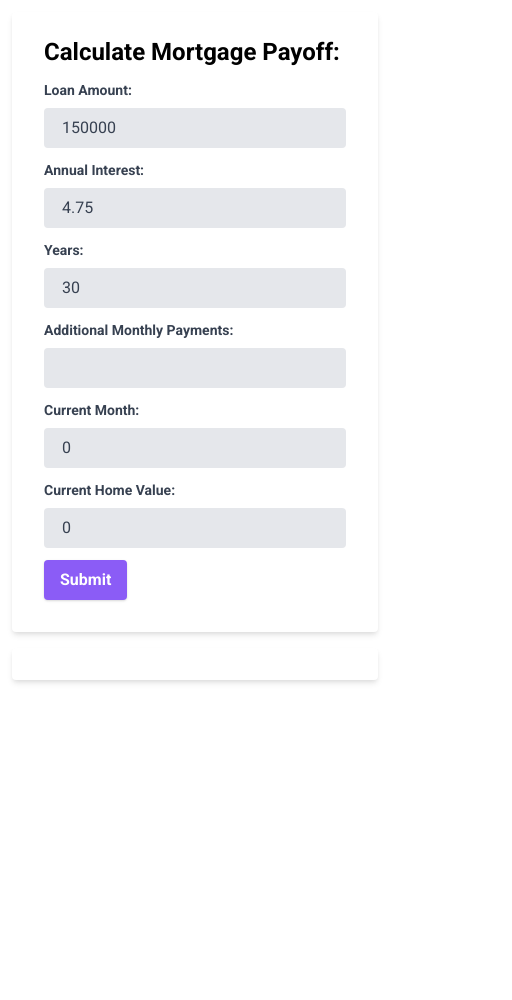
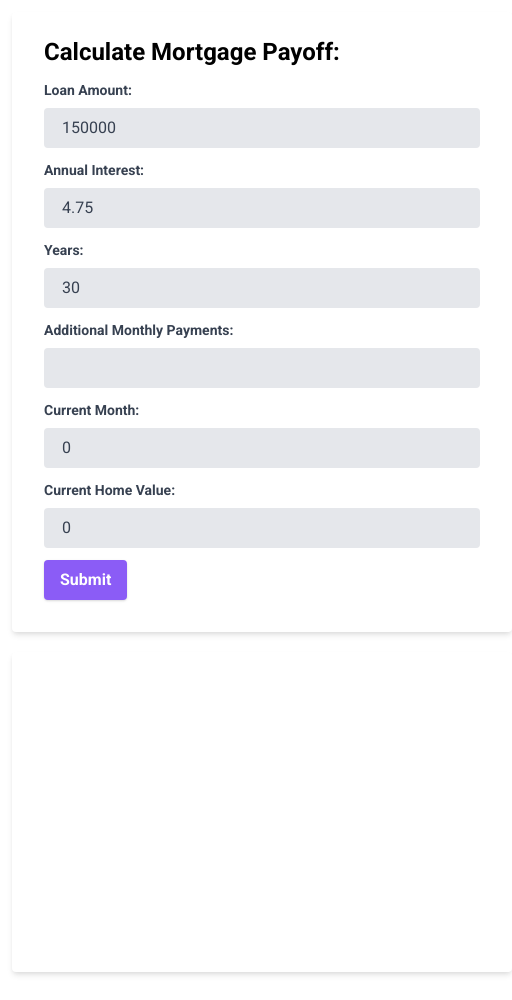
Before and after one commit to ImpostorEngineer/mortgage-calculator, a website: page index.html in a window 390 px wide. Shown: the whole page, 512 px wide, since content can reach past the window. Before the commit the page ends 844 px from the top, so only its background shows below. Drawn offline with nearby package versions, Linux system fonts and the light colour scheme.

Commit message:
improved grid layout

```diff
--- a/assets/script.js
+++ b/assets/script.js
@@ -116,8 +116,7 @@ function calculate() {
   <hr /></div>
   <div class='text-right'>${currency.format(capital)}
   <hr /></div>
-  <div id="addPMTMade">Additional Payments: </div>
-  <div></div>
+  <div id="addPMTMade" class='col-span-2'>Additional Payments: </div>
   <div class='text-right'>${currency.format(totalAdditionalPMT)}</div>
   <div id="savings">Total Savings: </div>
   <div></div>
--- a/index.html
+++ b/index.html
@@ -13,9 +13,21 @@
       * {
         font-family: Roboto, Arial, sans-serif;
       }
+      .container {
+        max-width: 1030px;
+      }
+
       .inputs {
+        width: 500px;
+      }
+
+      #result {
+        height: 320px;
+        min-width: 450px;
         max-width: 500px;
+        margin-left: 0px;
       }
+
       #result > div {
         margin-bottom: 5px;
       }
@@ -23,7 +35,7 @@
   </head>
   <body>
     <div class="container">
-      <div class="m-3">
+      <div class="m-3 grid gap-1 grid-cols-1 sm:grid-cols-1 md:grid-cols-1 lg:grid-cols-2 xl:grid-cols-2">
         <div class="inputs" id="inputs">
           <form id="mortageForm" action="#" class="bg-white shadow-md rounded px-8 pt-6 pb-8 mb-4">
             <h1 class="text-2xl mb-3 font-bold">Calculate Mortgage Payoff:</h1>
@@ -109,11 +121,8 @@
               </button>
             </div>
           </form>
-          <div
-            class="bg-white shadow-md rounded px-8 pt-4 pb-4 mb-4 font-bold inputs grid grid-cols-3 gap-0"
-            id="result"
-          >
-          </div>
+        </div>
+        <div class="bg-white shadow-md rounded px-8 pt-4 pb-4 mb-4 font-bold inputs grid grid-cols-3 gap-0" id="result">
         </div>
         <!-- <div class="bg-white shadow-md rounded px-8 pt-4 pb-4 mb-4 font-bold" id='pmtChart'></div> -->
       </div>
```
